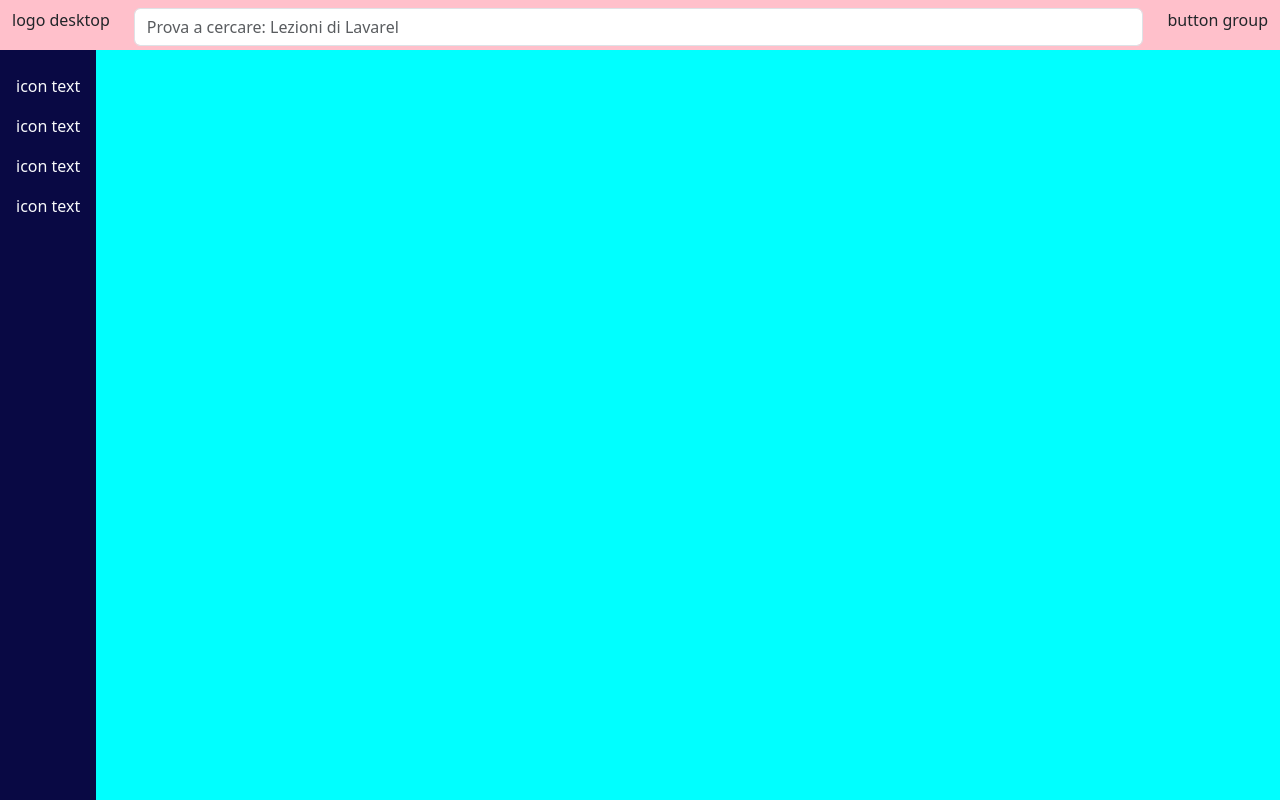
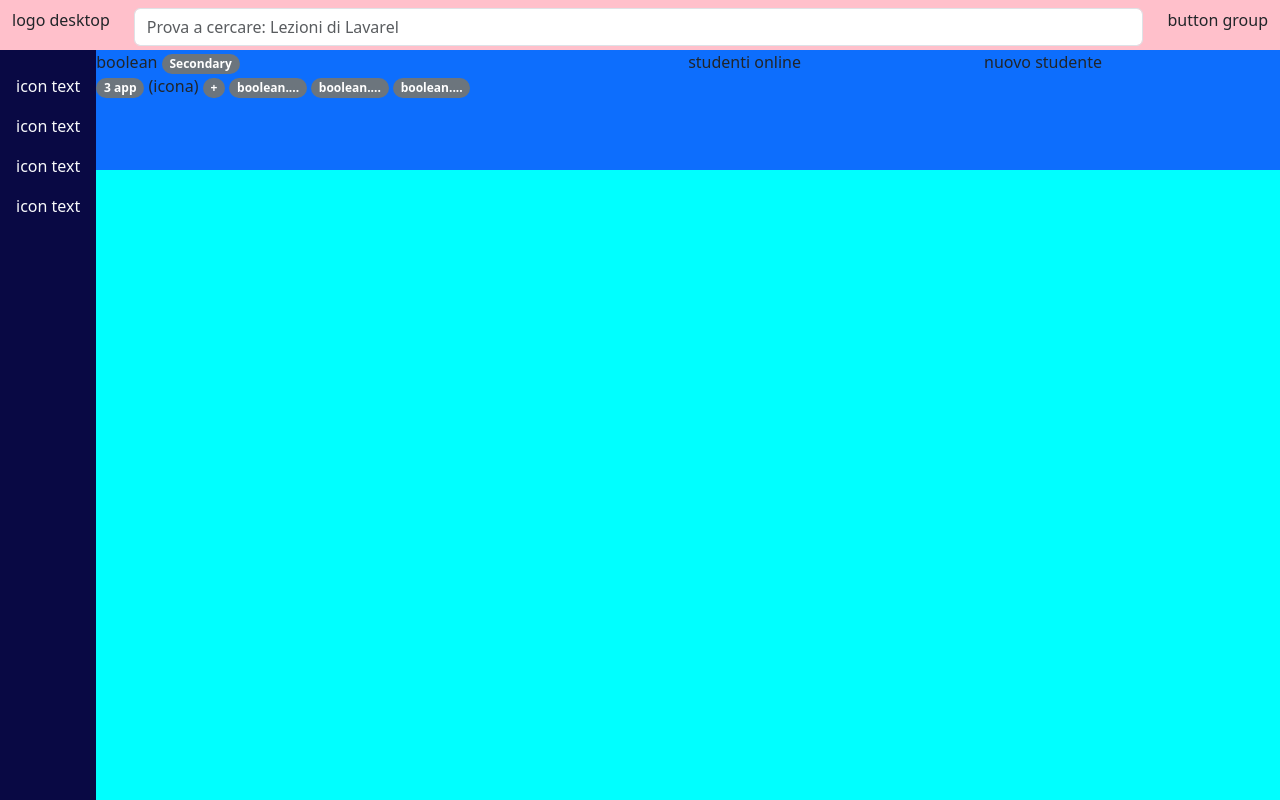
Before and after one commit to Samuelec14/html-css-bootstrap-dashboard, a plain HTML site: page index.html in a window 1280 px wide. Drawn offline with nearby package versions, Linux system fonts and the light colour scheme.

Commit message:
main > section 1 done

```diff
--- a/css/debug.css
+++ b/css/debug.css
@@ -1,9 +1,12 @@
-header{
+.debug header{
     background-color: pink;
 }
-.page-bottom{
+.debug .page-bottom{
     background-color: aqua;
 }
-aside{
+.debug aside{
     background-color: rgb(9, 9, 68);
 }
+.debug .section-1{
+    min-height: 7.5rem;
+}
--- a/index.html
+++ b/index.html
@@ -16,7 +16,7 @@
 
 </head>
 
-<body>
+<body class="debug">
     <header class="position-sticky top-0">
         <div class="container-fluid py-2 my-container">
             <nav>
@@ -84,8 +84,31 @@
 
                         <main>
 
-                            <section class="section-1">
+                            <section class="section-1 bg-primary">
+                                <div class="d-flex flex-column flex-md-row">
+                                    <div class="order-md-3 col-md-4 col-lg-3">
+                                        nuovo studente
+                                    </div>
+                                    <div class="order-md-1 col-md-4 col-lg-6">
+                                        <div>
+                                            boolean
+                                            <span class="badge rounded-pill text-bg-secondary">Secondary</span>
+                                        </div>
+                                        <div>
+                                            <span class="badge rounded-pill text-bg-secondary">3 app</span>
+                                            <span>(icona)</span>
+                                            <span class="badge rounded-pill text-bg-secondary">+</span>
 
+                                            <span class="badge rounded-pill text-bg-secondary d-none d-lg-inline-block">boolean....</span>
+                                            <span class="badge rounded-pill text-bg-secondary d-none d-lg-inline-block">boolean....</span>
+                                            <span class="badge rounded-pill text-bg-secondary d-none d-lg-inline-block">boolean....</span>
+
+                                        </div>
+
+
+                                    </div>
+                                    <div class="order-md-2 col-md-4 col-lg-3">studenti online</div>
+                                </div>
                             </section>
 
                             <section class="section-2">
```
